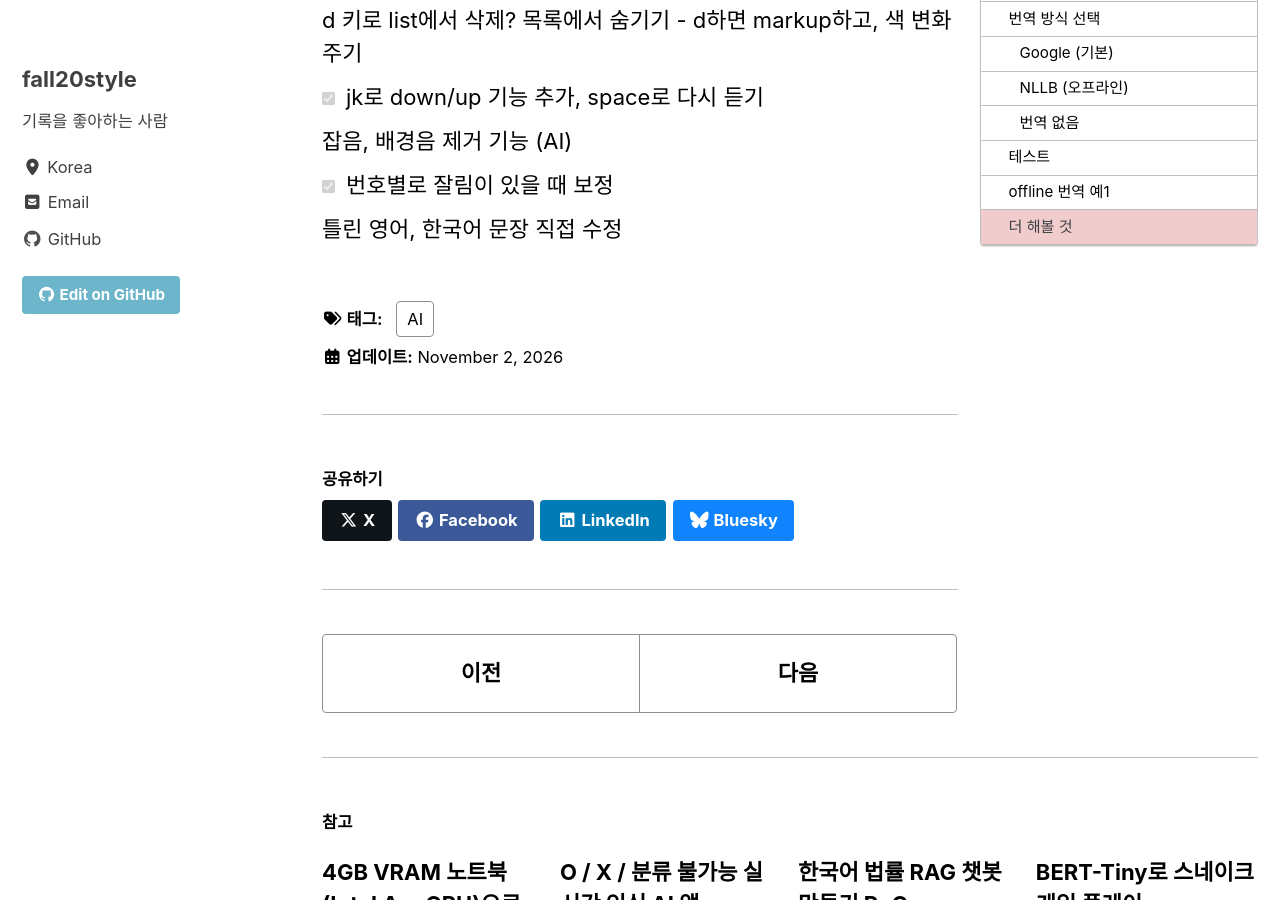
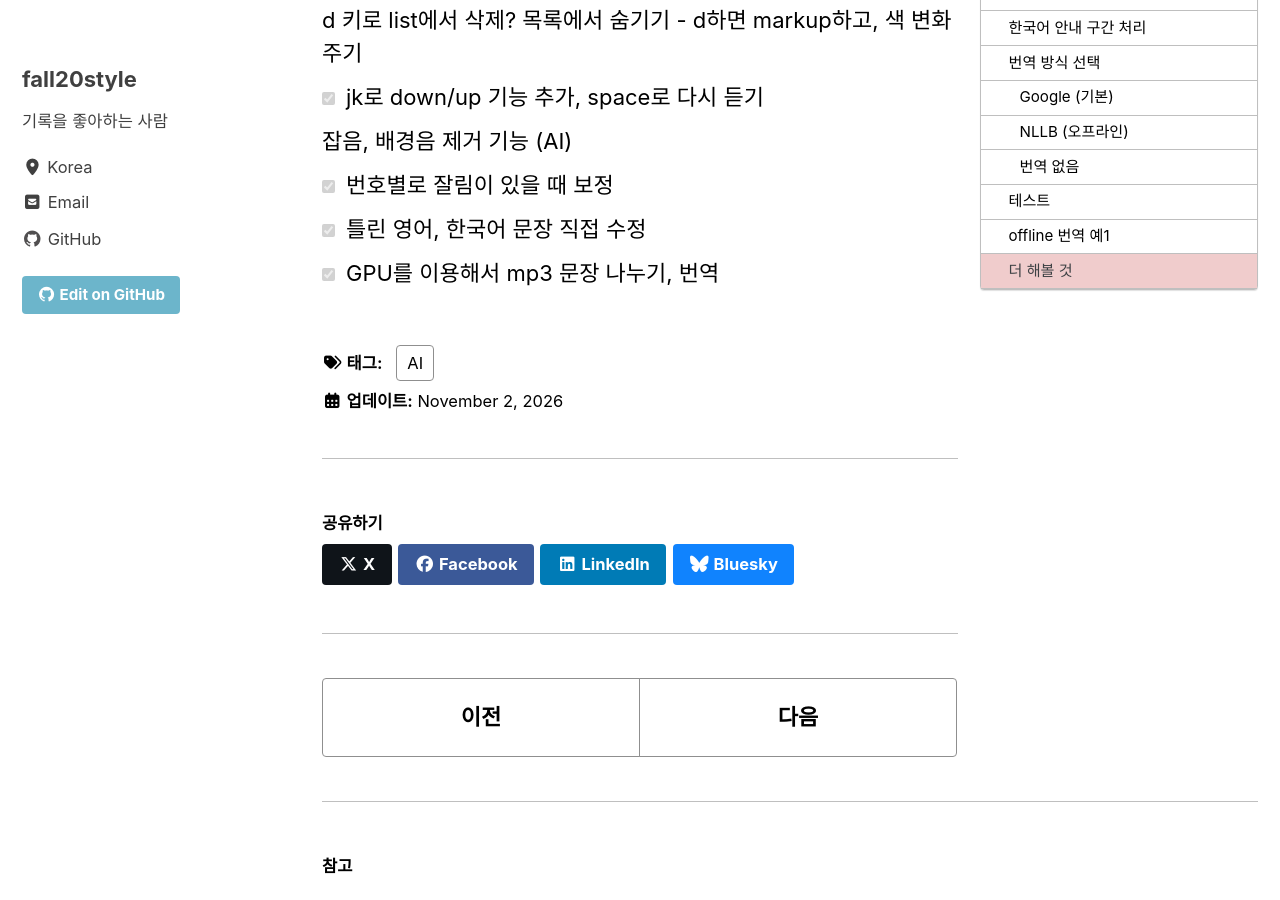
Before and after one commit to fall20style/fall20style.github.io, a Jekyll site: the page built from _posts/2026-11-02-mp3-ai-app.md, in a window 1280 px wide and 900 px high, scrolled down 7635 px. Built offline with Jekyll 4.4.1, drawn with Linux system fonts in a browser that asks for light colours; cached includes are drawn as plain includes.

Commit message:
Update 2026-11-02-mp3-ai-app.md

```diff
--- a/_posts/2026-11-02-mp3-ai-app.md
+++ b/_posts/2026-11-02-mp3-ai-app.md
@@ -232,4 +232,5 @@ python main.py data/ksat_2026_english.mp3 --out-dir output_offline2 --formats sr
 9. [X] jk로 down/up 기능 추가, space로 다시 듣기
 10. 잡음, 배경음 제거 기능 (AI)
 11. [X] 번호별로 잘림이 있을 때 보정
-12. 틀린 영어, 한국어 문장 직접 수정
+12. [X] 틀린 영어, 한국어 문장 직접 수정
+13. [X] GPU를 이용해서 mp3 문장 나누기, 번역
```
